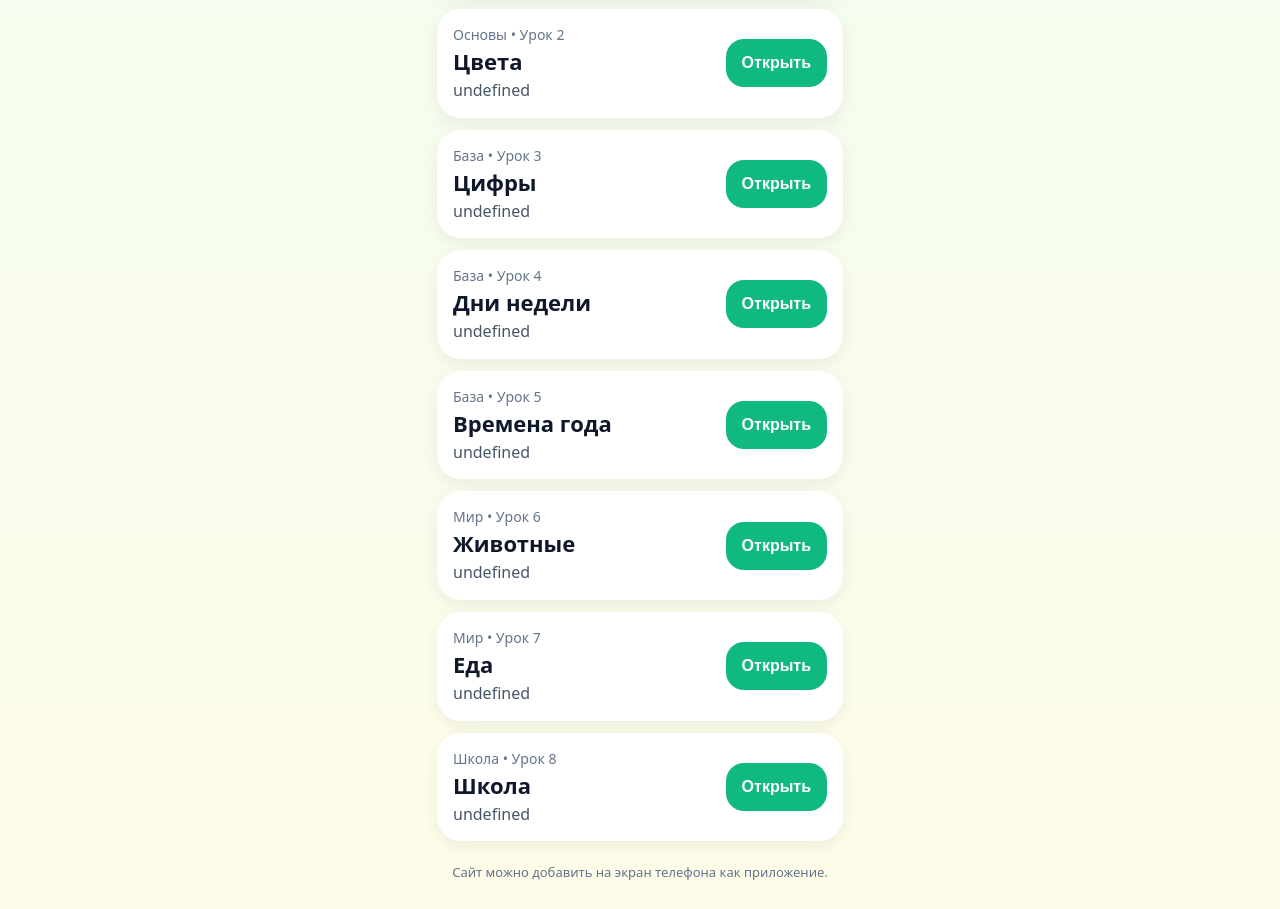
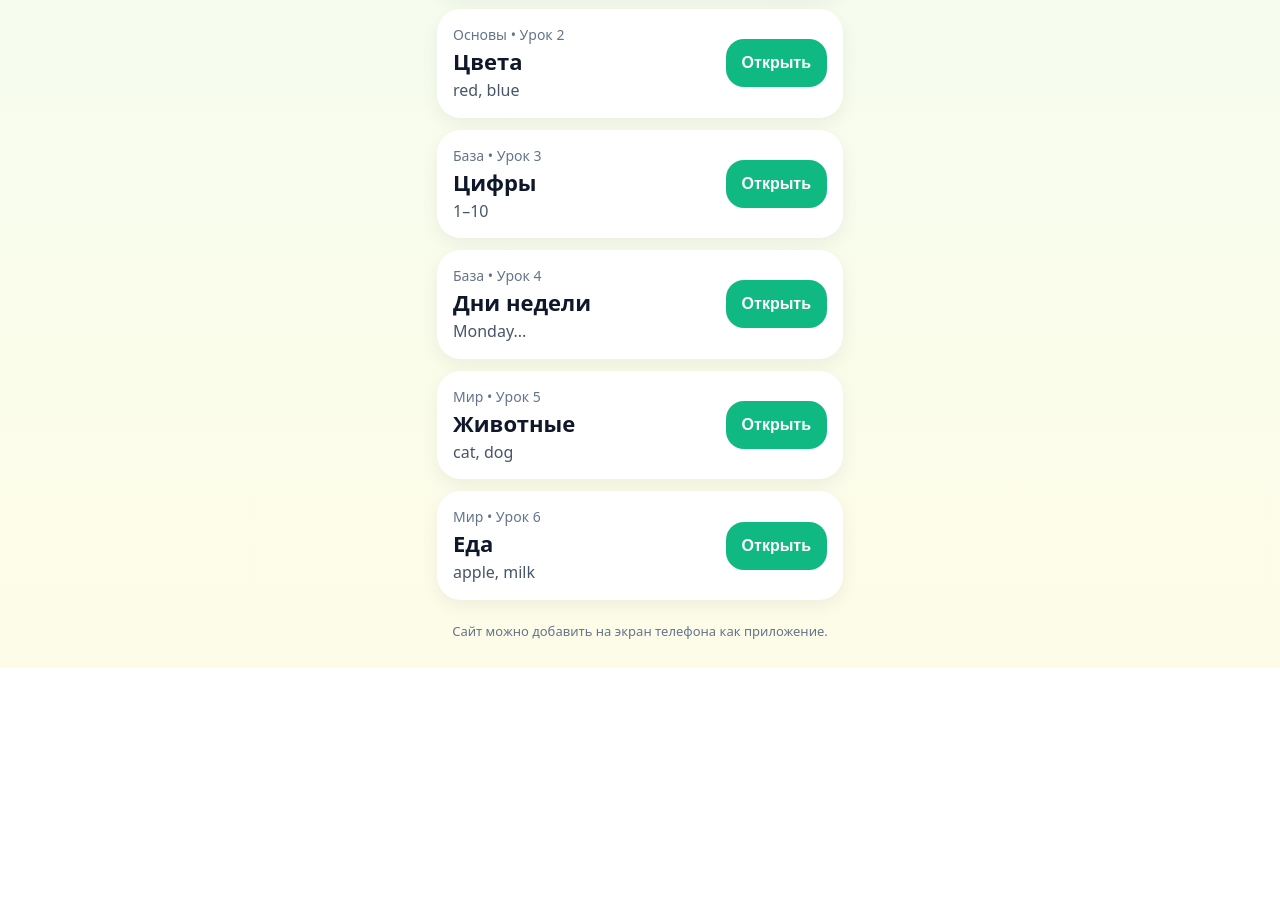
Before and after one commit to Qwerty17peu/english-app2, a plain HTML site: page index.html in a window 1280 px wide. Shown: the part 800-1709 px from the top of the page. After the commit the page ends 1468 px from the top, so only its background shows below. Drawn offline with Linux system fonts and the light colour scheme.

Commit message:
Update index.html

```diff
--- a/index.html
+++ b/index.html
@@ -143,7 +143,9 @@
       { id: 5, title: "Время", teacher: "What time is it?", hint: "Ответь: It is twelve. / It is eleven.", goodAnswers: ["it is", "it's"], praise: "Здорово! Ты ответил как настоящий ученик английского." }
     ];
 
-    const lessons = [{
+     const lessons = [
+
+{
   id: 1,
   unit: "Основы",
   title: "Приветствие",
@@ -154,8 +156,7 @@
     { en: "goodbye", ru: "пока", tr: "гудбай" }
   ],
   phrases: [
-    { en: "Hello! How are you?", ru: "Привет! Как дела?", tr: "хеллоу хау а ю" },
-    { en: "I am fine.", ru: "У меня всё хорошо", tr: "ай эм файн" }
+    { en: "Hello! How are you?", ru: "Привет! Как дела?", tr: "хеллоу хау а ю" }
   ],
   quiz: [
     { q: "hello — это", options: ["пока", "привет", "спасибо"], correct: 1 }
@@ -166,11 +167,17 @@
   id: 2,
   unit: "Основы",
   title: "Цвета",
+  subtitle: "red, blue",
   words: [
     { en: "red", ru: "красный", tr: "рэд" },
     { en: "blue", ru: "синий", tr: "блу" },
-    { en: "green", ru: "зелёный", tr: "грин" },
-    { en: "yellow", ru: "жёлтый", tr: "йеллоу" }
+    { en: "green", ru: "зелёный", tr: "грин" }
+  ],
+  phrases: [
+    { en: "I like red", ru: "Мне нравится красный", tr: "ай лайк ред" }
+  ],
+  quiz: [
+    { q: "red — это", options: ["синий", "красный"], correct: 1 }
   ]
 },
 
@@ -178,17 +185,19 @@
   id: 3,
   unit: "База",
   title: "Цифры",
+  subtitle: "1–10",
   words: [
     { en: "one", ru: "один", tr: "уан" },
     { en: "two", ru: "два", tr: "ту" },
     { en: "three", ru: "три", tr: "сри" },
     { en: "four", ru: "четыре", tr: "фор" },
-    { en: "five", ru: "пять", tr: "файв" },
-    { en: "six", ru: "шесть", tr: "сикс" },
-    { en: "seven", ru: "семь", tr: "сэвэн" },
-    { en: "eight", ru: "восемь", tr: "эйт" },
-    { en: "nine", ru: "девять", tr: "найн" },
-    { en: "ten", ru: "десять", tr: "тэн" }
+    { en: "five", ru: "пять", tr: "файв" }
+  ],
+  phrases: [
+    { en: "I am seven", ru: "Мне семь лет", tr: "ай эм сэвэн" }
+  ],
+  quiz: [
+    { q: "one — это", options: ["один", "два"], correct: 0 }
   ]
 },
 
@@ -196,64 +205,54 @@
   id: 4,
   unit: "База",
   title: "Дни недели",
+  subtitle: "Monday...",
   words: [
     { en: "Monday", ru: "понедельник", tr: "мандэй" },
-    { en: "Tuesday", ru: "вторник", tr: "тьюздэй" },
-    { en: "Wednesday", ru: "среда", tr: "уэнздэй" },
-    { en: "Thursday", ru: "четверг", tr: "сёрздэй" },
-    { en: "Friday", ru: "пятница", tr: "фрайдэй" },
-    { en: "Saturday", ru: "суббота", tr: "сэтэдэй" },
-    { en: "Sunday", ru: "воскресенье", tr: "сандэй" }
+    { en: "Tuesday", ru: "вторник", tr: "тьюздэй" }
+  ],
+  phrases: [
+    { en: "Today is Monday", ru: "Сегодня понедельник", tr: "тудэй из мандэй" }
+  ],
+  quiz: [
+    { q: "Monday — это", options: ["понедельник", "вторник"], correct: 0 }
   ]
 },
 
 {
   id: 5,
-  unit: "База",
-  title: "Времена года",
+  unit: "Мир",
+  title: "Животные",
+  subtitle: "cat, dog",
   words: [
-    { en: "winter", ru: "зима", tr: "винтэр" },
-    { en: "spring", ru: "весна", tr: "спринг" },
-    { en: "summer", ru: "лето", tr: "самэр" },
-    { en: "autumn", ru: "осень", tr: "отэм" }
+    { en: "cat", ru: "кот", tr: "кэт" },
+    { en: "dog", ru: "собака", tr: "дог" }
+  ],
+  phrases: [
+    { en: "I like cats", ru: "Я люблю котов", tr: "ай лайк кэтс" }
+  ],
+  quiz: [
+    { q: "dog — это", options: ["кот", "собака"], correct: 1 }
   ]
 },
 
 {
   id: 6,
   unit: "Мир",
-  title: "Животные",
-  words: [
-    { en: "cat", ru: "кот", tr: "кэт" },
-    { en: "dog", ru: "собака", tr: "дог" },
-    { en: "bird", ru: "птица", tr: "бёрд" }
-  ]
-},
-
-{
-  id: 7,
-  unit: "Мир",
   title: "Еда",
+  subtitle: "apple, milk",
   words: [
     { en: "apple", ru: "яблоко", tr: "эпл" },
-    { en: "milk", ru: "молоко", tr: "милк" },
-    { en: "bread", ru: "хлеб", tr: "брэд" }
-  ]
-},
-
-{
-  id: 8,
-  unit: "Школа",
-  title: "Школа",
-  words: [
-    { en: "book", ru: "книга", tr: "бук" },
-    { en: "pen", ru: "ручка", tr: "пэн" },
-    { en: "teacher", ru: "учитель", tr: "тичер" }
+    { en: "milk", ru: "молоко", tr: "милк" }
+  ],
+  phrases: [
+    { en: "I like apples", ru: "Я люблю яблоки", tr: "ай лайк эплс" }
+  ],
+  quiz: [
+    { q: "apple — это", options: ["яблоко", "молоко"], correct: 0 }
   ]
 }
 
-
-    ];
+];
 
     const state = {
       screen: "home",
```
